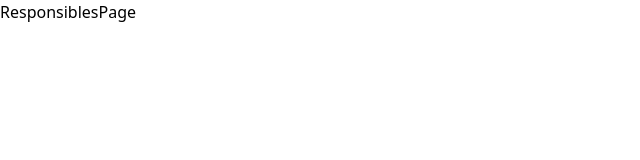
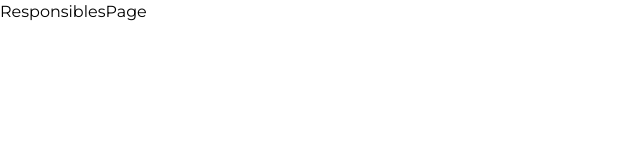
Before and after one commit to KaueFSoares/exitus-admin-web, a React (Vite) app in the folder ExitusWebApp/: page /reponsible in a window 1280 px wide. Shown: the top 160 px of the page, without its empty margins (0-640 px from the left). Built offline with nearby package versions, Linux system fonts and the light colour scheme; what react-auth-kit would draw is missing.

Commit message:
feat(index.html, index.css): sets up the Montserrat ass default font-family

```diff
--- a/ExitusWebApp/index.html
+++ b/ExitusWebApp/index.html
@@ -1,13 +1,22 @@
 <!doctype html>
 <html lang="en">
+
 <head>
   <meta charset="UTF-8" />
   <link rel="icon" type="image/svg+xml" href="/favicon.ico" />
   <meta name="viewport" content="width=device-width, initial-scale=1.0" />
   <title>Exitus</title>
+
+  <link rel="preconnect" href="https://fonts.googleapis.com">
+  <link rel="preconnect" href="https://fonts.gstatic.com" crossorigin>
+  <link
+    href="https://fonts.googleapis.com/css2?family=Montserrat:ital,wght@0,100;0,200;0,300;0,400;0,500;0,600;0,700;0,800;0,900;1,100;1,200;1,300;1,400;1,500;1,600;1,700;1,800;1,900&display=swap"
+    rel="stylesheet">
 </head>
+
 <body>
   <div id="root"></div>
   <script type="module" src="/src/main.tsx"></script>
 </body>
+
 </html>
--- a/ExitusWebApp/src/index.css
+++ b/ExitusWebApp/src/index.css
@@ -1,3 +1,7 @@
 @tailwind base;
 @tailwind components;
 @tailwind utilities;
+
+* {
+    font-family: 'Montserrat', sans-serif;
+}
```
Lines whose indentation alone changed are shown as unchanged.
